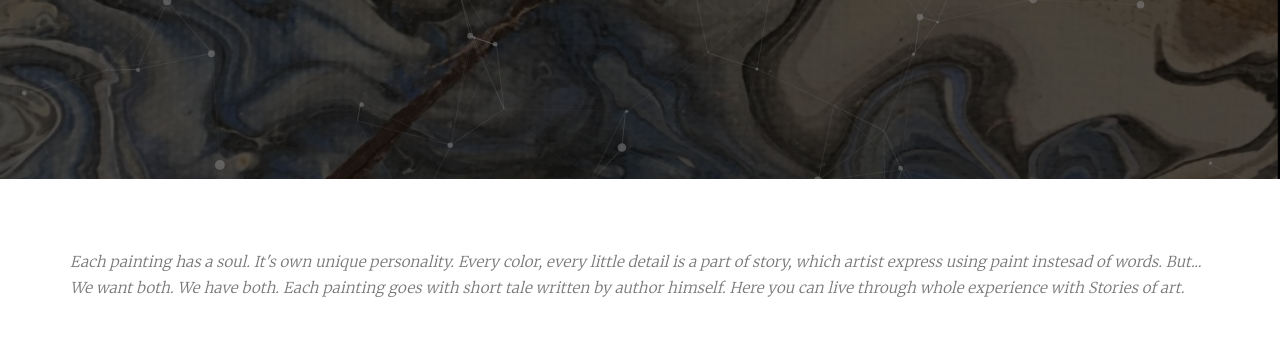
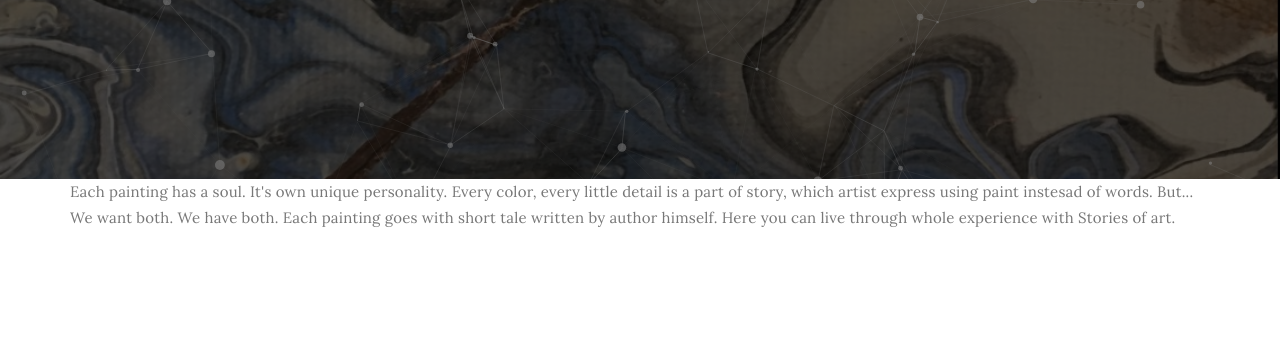
Before and after one commit to barborapaulickova/stories-of-art, a plain HTML site: page index.html in a window 1280 px wide. Shown: the part 388-741 px from the top of the page. Drawn offline with Linux system fonts and the light colour scheme; animation ran at ten frames a second.

Commit message:
Add files via upload

```diff
--- a/css/bstyle.css
+++ b/css/bstyle.css
@@ -6,7 +6,7 @@
     display: none;
 }
 
-#description {
+#description > p{
     color: #999;
     font-size: 18px;
     line-height: 2;
```
